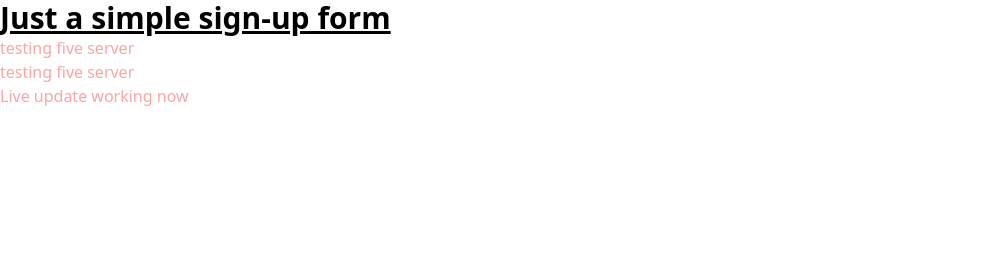
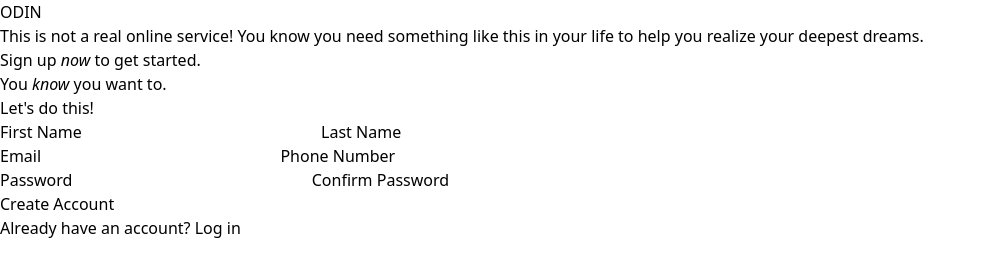
Before and after one commit to mateusmeloxyz/sign-up-form, a website: page src/index.html in a window 1280 px wide. Shown: the whole page, without its empty margins (0-985 px from the left). Drawn offline with Linux system fonts and the light colour scheme.

Commit message:
Create form skeleton

```diff
--- a/src/index.html
+++ b/src/index.html
@@ -1,18 +1,78 @@
 <!DOCTYPE html>
 <html lang="en">
+
 <head>
-    <meta charset="UTF-8">
-    <meta http-equiv="X-UA-Compatible" content="IE=edge">
-    <meta name="viewport" content="width=device-width, initial-scale=1.0">
-    <link rel="stylesheet" href="output.css">
-    <title>Sign-up form</title>
+  <meta charset="UTF-8" />
+  <meta http-equiv="X-UA-Compatible" content="IE=edge" />
+  <meta name="viewport" content="width=device-width, initial-scale=1.0" />
+  <link rel="stylesheet" href="output.css" />
+  <title>Sign-up form</title>
 </head>
+
 <body>
-    <h1 class="text-3xl font-bold underline">Just a simple sign-up form</h1>
+  <div>
+    <div>
+      <h1>ODIN</h1>
+    </div>
 
-    <p class="text-red-300">testing five server</p>
-    <p class="text-red-300">testing five server</p>
-    <p class="text-red-300">Live update working now</p>
+    <div>
+      <h2>
+        This is not a real online service! You know you need something like
+        this in your life to help you realize your deepest dreams.<br />
+        Sign up <em>now</em> to get started.
+      </h2>
 
+      <h2>You <em>know</em> you want to.</h2>
+
+      <div>
+        <form>
+          <fieldset>
+            <legend>Let's do this!</legend>
+            <div>
+              <label>
+                First Name
+                <input type="text" name="first_name">
+              </label>
+              <label>
+                Last Name
+                <input type="text" name="first_name">
+              </label>
+            </div>
+            <div>
+              <label>
+                Email
+                <input type="email" name="first_name">
+              </label>
+              <label>
+                Phone Number
+                <input type="tel" name="first_name">
+              </label>
+            </div>
+            <div>
+              <label>
+                Password
+                <input type="password" name="first_name">
+              </label>
+              <label>
+                Confirm Password
+                <input type="password" name="first_name">
+              </label>
+            </div>
+          </fieldset>
+        </form>
+      </div>
+
+      <div>
+        <div>
+          <button>Create Account</button>
+        </div>
+
+        <div>
+        Already have an account? <a href="">Log in</a>
+        </div>
+      </div>
+    </div>
+  </div>
 </body>
+
 </html>
```
